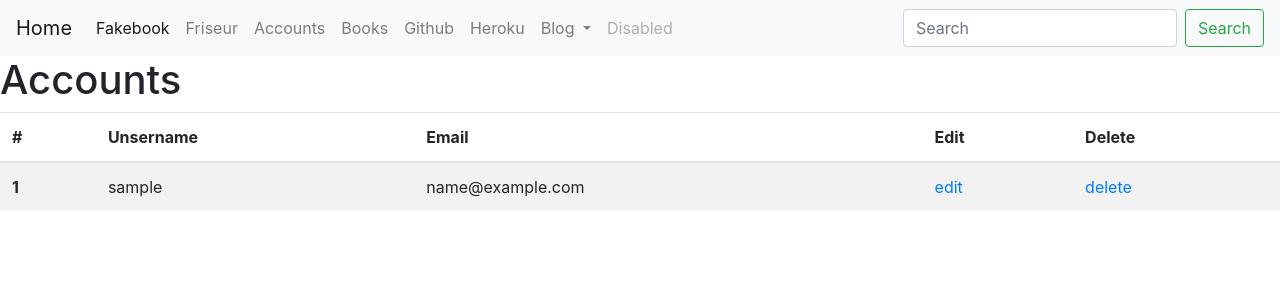
After one commit to Anja68/projektnov, a Flask app: template templates/accounts.html in a window 1280 px wide. The commit adds this page. Shown: the top 300 px of the page. Run offline with Flask 2, Linux system fonts and the light colour scheme; the template is opened without the code that fills it: most values are stand-ins (such as "Sample title", 1, 10 or a date in 2020); some libraries are stand-ins or nearby versions.

Commit message:
Upload Accounts, Books, Register

```diff
--- a/main.py
+++ b/main.py
@@ -1,24 +1,94 @@
 import flask
 import random
 import model
+import string
 
 
+from flask import request
+from flask import url_for, render_template
 
-from flask import url_for, render_template
+N_USERS = 10
+N_RECEPIES = 10
+N_BOOKS = 10
 
 app = flask.Flask(__name__)
 db = model.db
 
 db.create_all()
 
+def create_dummy_users():
+    users = []
+    for x in range(N_USERS):
+        name = "".join(random.choices(string.ascii_lowercase, k=10))
+        user = model.User(username=name, email=f"{name}@home.com")
+        users.append(user)
+
+    my_user = model.User(username="admin", email="admin@home.com")
+    users.append(my_user)
+    test_user = model.User(username="test", email="test@home.com")
+    users.append(test_user)
+
+    for user in users:
+        if not db.query(model.User).filter_by(username=user.username).first():
+            db.add(user)
+
+    db.commit()
+
+def create_dummy_recepies():
+    recepies = []
+    for x in range(N_RECEPIES):
+        name = "".join(random.choices(string.ascii_lowercase, k=10))
+        name = name.capitalize()
+        description = "".join(random.choices(string.ascii_lowercase + "    ", k=80))
+        taste = "".join(random.choices(string.ascii_lowercase + "    ", k=20))
+        new_receipe = model.Receipe(name=name, description=description, taste=taste)
+        recepies.append(new_receipe)
+
+    receipe_1 = model.Receipe(name="Apfelstrudel", description="Cut Apple Bake Sweet", taste="sweet")
+    recepies.append(receipe_1)
+    receipe_2 = model.Receipe(name="Hamburger", description="Fry Meat And Eat", taste="sour")
+    recepies.append(receipe_2)
+    receipe_3 = model.Receipe(name="Suppe", description="Fry Meat And Drink", taste="bitter")
+    recepies.append(receipe_3)
+
+    for receipe in recepies:
+        if not db.query(model.Receipe).filter_by(name=receipe.name).first():
+            db.add(receipe)
+
+    db.commit()
+
+
+
+def create_dummy_books():
+    bookslist = []
+    for x in range(N_BOOKS):
+        title = "".join(random.choices(string.ascii_lowercase, k=10))
+        bookdescription = "".join(random.choices(string.ascii_lowercase + "    ", k=20))
+        new_book = model.books(title=title, bookdescription=bookdescription)
+        bookslist.append(new_book)
+
+        book_1 = model.books(title="True Story", bookdescription="About the world we live in")
+        bookslist.append(book_1)
+        book_2 = model.books(title="Another Story", bookdescription="About the next generation")
+        bookslist.append(book_2)
+        book_3 = model.books(title="ABC Book", bookdescription="Learn to dive")
+        bookslist.append(book_3)
+
+        for book in bookslist:
+            if not db.query(model.books).filter_by(title=book.title).first():
+                db.add(book)
+    db.commit()
+
+def add_dummy_data():
+    create_dummy_users()
+    create_dummy_recepies()
+    create_dummy_books()
+
 
 @app.route("/")
 def index():
-    user = model.User(id=1, username="Maxi", email="maxi@hallo.at")
-    db.add(user)
-    db.commit()
 
-    return flask.render_template("index.html")
+    return flask.render_template("index.html", myname="Anja")
 
 
 @app.route("/fakebook")
@@ -47,11 +117,73 @@ def secret_number_game():
 
 @app.route("/blog")
 def blog():
-    receipe_1 = model.Receipe ("Apfelstrudel", "Cut Apple Bake Sweet", "Sweet")
-    receipe_2 = model.Receipe ("Hamburger", "Fry Meat And Eat", "Sour")
-    receipe_3 = model.Receipe ("Suppe", "Cut Carrots Add Water", "Salty")
-    return flask.render_template("blog.html", receipes=[receipe_1, receipe_2, receipe_3])
+    all_recepies = db.query(model.Receipe).all()
+    return flask.render_template('blog.html', recepies=all_recepies)
+
+
+@app.route("/books")
+def books():
+    all_books = db.query(model.books).all()
+    return flask.render_template('books.html', books=all_books)
+
+@app.route("/register", methods=["GET", "POST"])
+def register():
+
+    current_request = flask.request
+
+    if current_request.method == "GET":
+        return flask.render_template("register.html")
+
+    elif current_request.method == "POST":
+        # TODO: register valid user
+        email = current_request.form.get('email')
+        username = current_request.form.get('username')
+        user_exists = db.query(model.User).filter_by(username=username).first()
+        email_exists = db.query(model.User).filter_by(email=email).first()
+        if user_exists:
+            print("User already exists")
+        elif email_exists:
+            print("Email already exists")
+        else:
+            new_user = model.User(username=username, email=email)
+            db.add(new_user)
+            db.commit()
+        return flask.redirect(flask.url_for('register'))
+
+@app.route("/accounts")
+def accounts():
+    all_users = db.query(model.User).all()
+    return flask.render_template('accounts.html', accounts=all_users)
+
+@app.route("/accounts/<account_id>/delete", methods=["GET", "POST"])
+def account_delete(account_id):
+    user_to_delete = db.query(model.User).get(account_id)
+    if user_to_delete is None:
+        return flask.redirect(flask.url_for('accounts'))
+
+    current_request = flask.request
+    if current_request.method == "GET":
+        return flask.render_template("account_delete.html", account=user_to_delete)
+    elif current_request.method == "POST":
+        db.delete(user_to_delete)
+        db.commit()
+        return flask.redirect(flask.url_for('accounts'))
+
+@app.route("/books/<book_id>/delete", methods=["GET", "POST"])
+def book_delete(book_id):
+    book_to_delete = db.query(model.books).get(book_id)
+    if book_to_delete is None:
+        return flask.redirect(flask.url_for('books'))
+
+    current_request = flask.request
+    if current_request.method == "GET":
+        return flask.render_template("books_delete.html", book=book_to_delete)
+    elif current_request.method == "POST":
+        db.delete(book_to_delete)
+        db.commit()
+        return flask.redirect(flask.url_for('books'))
 
 
 if __name__ == '__main__':
+    add_dummy_data()
     app.run()
--- a/model.py
+++ b/model.py
@@ -2,7 +2,10 @@ import sqla_wrapper
 import os
 
 
-db = sqla_wrapper.SQLAlchemy(os.getenv("DATABASE_URL", "sqlite:///localhost.sqlite"))
+#SQLITE_FILE = ':memory:'
+SQLITE_FILE = 'localhost.squlite'
+
+db = sqla_wrapper.SQLAlchemy(os.getenv("DATABASE_URL", "sqlite:///{SQLITE_FILE}"))
 
 class User(db.Model):
     id = db.Column(db.Integer, primary_key=True)
@@ -10,8 +13,13 @@ class User(db.Model):
     email = db.Column(db.String, unique=True)
 
 
-class Receipe:
-    def __init__(self, name, description, taste):
-        self.name =name
-        self.description = description
-        self.taste = taste
+class Receipe (db.Model):
+    id = db.Column (db.Integer, primary_key=True)
+    name = db.Column (db.String, unique=True)
+    description = db.Column(db.String, unique=True)
+    taste = db.Column(db.String, unique=True)
+
+class books (db.Model):
+    id = db.Column (db.Integer, primary_key=True)
+    title = db.Column (db.String, unique=True)
+    bookdescription = db.Column(db.String, unique=True)
--- a/templates/About_me.html
+++ b/templates/About_me.html
@@ -1,4 +1,4 @@
-{% extends "base.html" %}
+{% extends "frame.html" %}
 
 {% block content %}
     <p>More about me :)</p>
--- /dev/null
+++ b/templates/accounts.html
@@ -0,0 +1,40 @@
+{% extends "frame.html" %}
+
+{% block title %}
+    accounts
+{% endblock title %}
+
+{% block css %}
+
+{% endblock css %}
+
+
+{% block content %}
+
+<h1>Accounts</h1>
+
+<table class="table table-striped">
+  <thead>
+    <tr>
+      <th scope="col">#</th>
+      <th scope="col">Unsername</th>
+      <th scope="col">Email</th>
+      <th scope="col">Edit</th>
+      <th scope="col">Delete</th>
+    </tr>
+  </thead>
+  <tbody>
+  {% for account in accounts %}
+    <tr>
+      <th scope="row">{{account.id}}</th>
+      <td>{{account.username}}</td>
+      <td>{{account.email}}</td>
+      <td><a href="/accounts/{{account.id}}/edit">edit</a></td>
+      <td><a href="/accounts/{{account.id}}/delete">delete</a></td>
+    </tr>
+    {% endfor %}
+   </tbody>
+</table>
+
+
+{% endblock content %}
--- a/templates/blog.html
+++ b/templates/blog.html
@@ -12,7 +12,7 @@
 <body>
 <h1>Super Rezepte Blog</h1>
 <!-- CARD-->
-{% for receipe in receipes %}
+{% for receipe in recepies %}
 <div class="card" style="width: 18rem;">
     <div class="card-body">
         <h5 class="card-title">{{receipe.name}}</h5>
--- a/templates/frame.html
+++ b/templates/frame.html
@@ -7,40 +7,62 @@
         {% endblock title %}
 
     </title>
-    <link rel="stylesheet" href="https://stackpath.bootstrapcdn.com/bootstrap/4.3.1/css/bootstrap.min.css" integrity="sha384-ggOyR0iXCbMQv3Xipma34MD+dH/1fQ784/j6cY/iJTQUOhcWr7x9JvoRxT2MZw1T" crossorigin="anonymous">
+    <link rel="stylesheet" href="https://stackpath.bootstrapcdn.com/bootstrap/4.3.1/css/bootstrap.min.css"
+          integrity="sha384-ggOyR0iXCbMQv3Xipma34MD+dH/1fQ784/j6cY/iJTQUOhcWr7x9JvoRxT2MZw1T" crossorigin="anonymous">
 
     {% block css %}
     {% endblock css %}
 
-    <script src="https://code.jquery.com/jquery-3.3.1.slim.min.js" integrity="sha384-q8i/X+965DzO0rT7abK41JStQIAqVgRVzpbzo5smXKp4YfRvH+8abtTE1Pi6jizo" crossorigin="anonymous"></script>
-    <script src="https://cdnjs.cloudflare.com/ajax/libs/popper.js/1.14.7/umd/popper.min.js" integrity="sha384-UO2eT0CpHqdSJQ6hJty5KVphtPhzWj9WO1clHTMGa3JDZwrnQq4sF86dIHNDz0W1" crossorigin="anonymous"></script>
-    <script src="https://stackpath.bootstrapcdn.com/bootstrap/4.3.1/js/bootstrap.min.js" integrity="sha384-JjSmVgyd0p3pXB1rRibZUAYoIIy6OrQ6VrjIEaFf/nJGzIxFDsf4x0xIM+B07jRM" crossorigin="anonymous"></script>
+    <script src="https://code.jquery.com/jquery-3.3.1.slim.min.js"
+            integrity="sha384-q8i/X+965DzO0rT7abK41JStQIAqVgRVzpbzo5smXKp4YfRvH+8abtTE1Pi6jizo"
+            crossorigin="anonymous"></script>
+    <script src="https://cdnjs.cloudflare.com/ajax/libs/popper.js/1.14.7/umd/popper.min.js"
+            integrity="sha384-UO2eT0CpHqdSJQ6hJty5KVphtPhzWj9WO1clHTMGa3JDZwrnQq4sF86dIHNDz0W1"
+            crossorigin="anonymous"></script>
+    <script src="https://stackpath.bootstrapcdn.com/bootstrap/4.3.1/js/bootstrap.min.js"
+            integrity="sha384-JjSmVgyd0p3pXB1rRibZUAYoIIy6OrQ6VrjIEaFf/nJGzIxFDsf4x0xIM+B07jRM"
+            crossorigin="anonymous"></script>
 
 </head>
 <body>
 
 <nav class="navbar navbar-expand-lg navbar-light bg-light">
     <a class="navbar-brand" href="/index">Home</a>
-  <button class="navbar-toggler" type="button" data-toggle="collapse" data-target="#navbarSupportedContent" aria-controls="navbarSupportedContent" aria-expanded="false" aria-label="Toggle navigation">
+    <button class="navbar-toggler" type="button" data-toggle="collapse" data-target="#navbarSupportedContent"
+            aria-controls="navbarSupportedContent" aria-expanded="false" aria-label="Toggle navigation">
         <span class="navbar-toggler-icon"></span>
     </button>
 
     <div class="collapse navbar-collapse" id="navbarSupportedContent">
         <ul class="navbar-nav mr-auto">
             <li class="nav-item active">
-        <a class="nav-link" href="/fakebook">Fakebook<span class="sr-only">(current)</span></a>
+                <a class="nav-link" href={{url_for('fakebook')}}>Fakebook<span class="sr-only">(current)</span></a>
             </li>
             <li class="nav-item">
-        <a class="nav-link" href="/friseur">Friseur</a>
+                <a class="nav-link" href={{url_for('friseur')}}>Friseur</a>
             </li>
+            <li class="nav-item">
+                <a class="nav-link" href={{url_for('accounts')}}>Accounts</a>
+            </li>
+            <li class="nav-item">
+                <a class="nav-link" href={{url_for('books')}}>Books</a>
+            </li>
+            <li class="nav-item">
+                <a class="nav-link" href="https://github.com/Anja68/projektnov">Github</a>
+            </li>
+            <li class="nav-item">
+                <a class="nav-link" href="https://dashboard.heroku.com/apps/smartninja-flask-heroku-anja">Heroku</a>
+            </li>
+
             <li class="nav-item dropdown">
-        <a class="nav-link dropdown-toggle" href="#" id="navbarDropdown" role="button" data-toggle="dropdown" aria-haspopup="true" aria-expanded="false">
+                <a class="nav-link dropdown-toggle" href="#" id="navbarDropdown" role="button" data-toggle="dropdown"
+                   aria-haspopup="true" aria-expanded="false">
                     Blog
                 </a>
                 <div class="dropdown-menu" aria-labelledby="navbarDropdown">
-          <a class="dropdown-item" href="/vorspeisen">Vorspeisen</a>
-          <a class="dropdown-item" href="/hauptspeisen">Hauptspeisen</a>
-          <a class="dropdown-item" href="/nachspeisen">Nachspeisen</a>
+                    <a class="dropdown-item" href="#">Vorspeisen</a>
+                    <a class="dropdown-item" href="#">Hauptspeisen</a>
+                    <a class="dropdown-item" href="#">Nachspeisen</a>
                 </div>
             </li>
             <li class="nav-item">
```
Also changed, not shown: templates/account_delete.html (added, +22 -0 lines), templates/books.html (added, +39 -0 lines), templates/books_delete.html (added, +22 -0 lines), templates/register.html (added, +28 -0 lines), templates/vorspeisen.html (+1 -7 lines), localhost.sqlite (deleted), 1 other file. Lines whose indentation alone changed are shown as unchanged.
